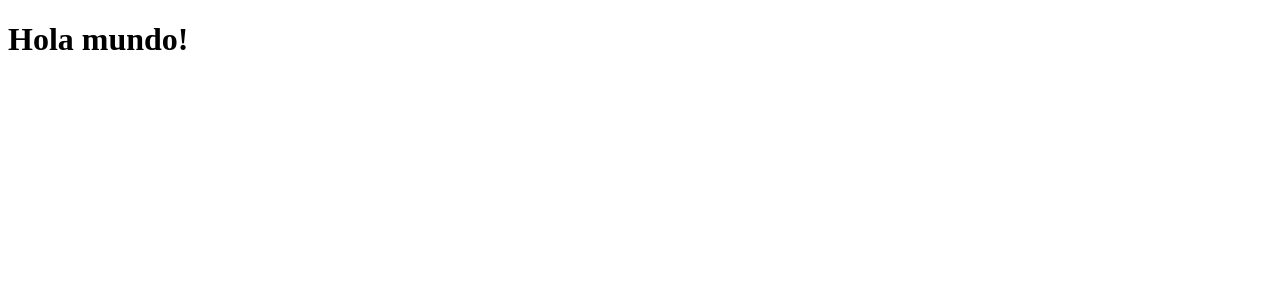
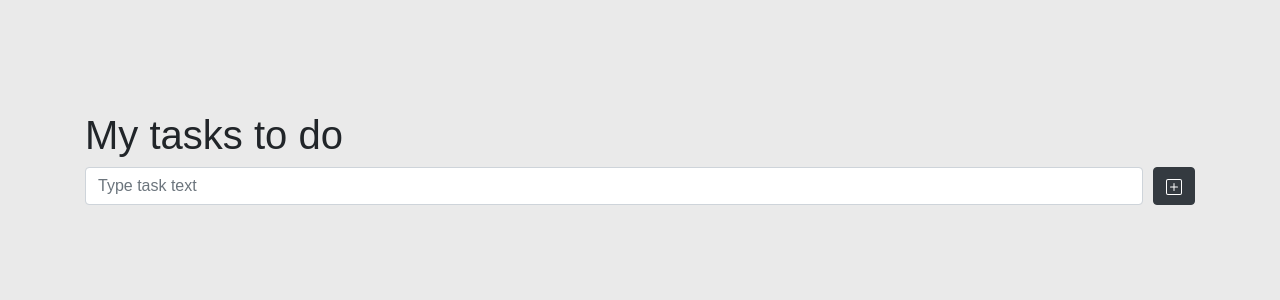
Before and after one commit to AndresSanRo/react-to-do-list, a React (Create React App) app: page / in a window 1280 px wide. Shown: the top 300 px of the page. Built offline with nearby package versions, Linux system fonts and the light colour scheme.

Commit message:
fea: add task list form

```diff
--- a/package.json
+++ b/package.json
@@ -11,9 +11,12 @@
 		"@types/react": "16.14.2",
 		"@types/react-bootstrap": "0.32.25",
 		"@types/react-dom": "16.9.10",
+		"bootstrap": "4.5.3",
 		"guid-typescript": "1.0.9",
+		"node-sass": "4.14.1",
 		"react": "17.0.1",
 		"react-bootstrap": "1.4.3",
+		"react-bootstrap-icons": "1.2.3",
 		"react-dom": "17.0.1",
 		"react-scripts": "4.0.1",
 		"typescript": "4.1.3",
--- /dev/null
+++ b/src/index.scss
@@ -0,0 +1,20 @@
+@import '~bootstrap/scss/bootstrap';
+@import url('https://fonts.googleapis.com/css?family=Work+Sans&display=swap');
+
+$font: Work-Sans, sans-serif;
+
+body {
+	font-family: $font;
+}
+
+@mixin mobile {
+	@media (max-width: 1023px) {
+		@content;
+	}
+}
+
+@mixin mobile-landscape {
+	@media (max-width: 1023px) and (orientation: landscape) {
+		@content;
+	}
+}
--- a/src/index.tsx
+++ b/src/index.tsx
@@ -2,6 +2,7 @@ import React from 'react';
 import ReactDOM from 'react-dom';
 import { ToDoList } from './pages/toDoList';
 import reportWebVitals from './reportWebVitals';
+import './index.scss';
 
 ReactDOM.render(
 	<React.StrictMode>
--- /dev/null
+++ b/src/pages/toDoList.scss
@@ -0,0 +1,12 @@
+body {
+	background-color: #eaeaea !important;
+}
+.title {
+	margin-top: 10%;
+}
+.form {
+	display: flex;
+	button {
+		margin-left: 10px;
+	}
+}
--- a/src/pages/toDoList.tsx
+++ b/src/pages/toDoList.tsx
@@ -1,4 +1,57 @@
-import React from 'react';
+import React, { useState } from 'react';
+import './toDoList.scss';
+import { Button, Col, Container, Form, Row } from 'react-bootstrap';
+import { PlusSquare } from 'react-bootstrap-icons';
+import { Task } from '../models';
+import { Guid } from 'guid-typescript';
+
 export const ToDoList = () => {
-	return <h1>Hola mundo!</h1>;
+	const [inputText, setInputText] = useState<string>('');
+	const [tasks, setTasks] = useState<Task[]>([]);
+	const onChangeInput = (event: any): void => {
+		setInputText(event.target.value);
+	};
+	const addTask = () => {
+		if (inputText !== '' && inputText !== '') {
+			const newTask: Task = {
+				guid: Guid.create(),
+				text: inputText,
+			};
+			setTasks((tasks) => [...tasks, newTask]);
+			setInputText('');
+		}
+	};
+	return (
+		<Container>
+			<Row>
+				<Col>
+					<div className="title">
+						<h1>My tasks to do</h1>
+					</div>
+				</Col>
+			</Row>
+			<Row>
+				<Col>
+					<div className="form">
+						<Form.Control
+							value={inputText}
+							onChange={onChangeInput}
+							placeholder="Type task text"></Form.Control>
+						<Button variant="dark" onClick={addTask}>
+							<PlusSquare />
+						</Button>
+					</div>
+				</Col>
+			</Row>
+			<Row>
+				<Col>
+					<div className="list">
+						{tasks.map((task: Task) => {
+							return <div>{task.text}</div>;
+						})}
+					</div>
+				</Col>
+			</Row>
+		</Container>
+	);
 };
```
Also changed, not shown: 1 other file (tests, documents, lock files or other folders).
